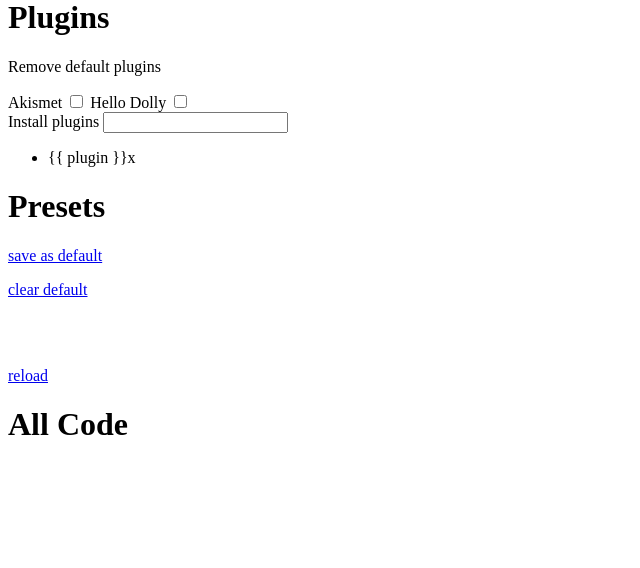
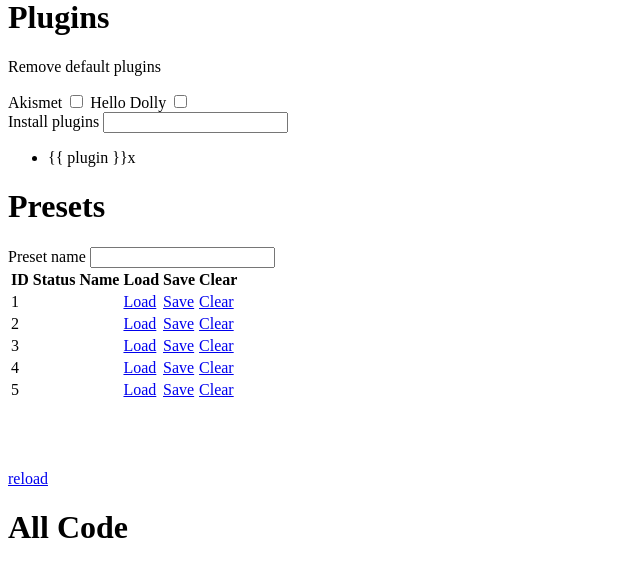
Before and after one commit to Brugman/wp-cli-gui, a PHP site: page / in a window 1280 px wide. Shown: the part 1450-2018 px from the top of the page, without its empty margins (0-640 px from the left). Before the commit the page ends 1885 px from the top, so only its background shows below. Run offline with PHP 8.4, Linux system fonts and the light colour scheme; some libraries are stand-ins or nearby versions.

Commit message:
Improve presets
#5

```diff
--- a/app/components/tab-presets.php
+++ b/app/components/tab-presets.php
@@ -1,7 +1,30 @@
 <h1>Presets</h1>
 
-<p><a href="#" @click="save_default">save as default</a></p>
-<p><a href="#" @click="clear_default">clear default</a></p>
+<label for="<?=fe_id();?>">Preset name</label>
+<input id="<?=fe_id();?>" v-model="preset_name">
+
+<table class="presets">
+    <tr>
+        <th>ID</th>
+        <th>Status</th>
+        <th>Name</th>
+        <th>Load</th>
+        <th>Save</th>
+        <th>Clear</th>
+    </tr>
+<?php for ( $i = 1; $i <= 5; $i++ ): ?>
+    <tr>
+        <td><?=$i;?></td>
+        <td></td>
+        <td></td>
+        <td><a href="#" @click="load_preset( <?=$i;?> )">Load</a></td>
+        <td><a href="#" @click="save_preset( <?=$i;?> )">Save</a></td>
+        <td><a href="#" @click="clear_preset( <?=$i;?> )">Clear</a></td>
+    </tr>
+<?php endfor; ?>
+</table>
+
+<p class="preset_feedback"></p>
 
 <br><br>
 <p><a href="/">reload</a></p>
```
Also changed, not shown: js/app.js (+24 -25 lines), less/app.less (+10 -0 lines).
